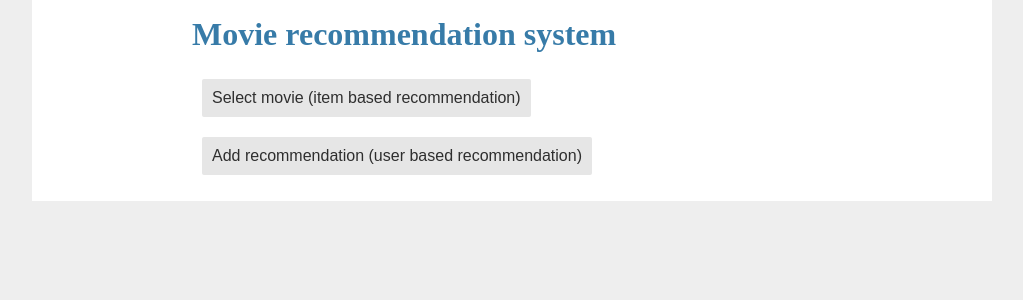
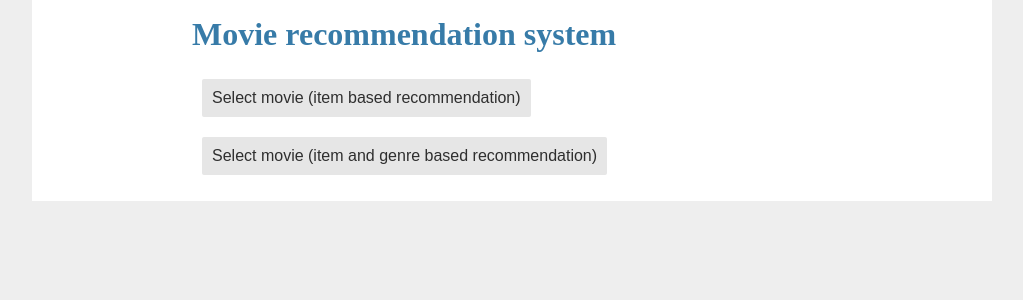
Before and after one commit to robertjankowski/movie-recommendation-system, a Flask app: page / in a window 1280 px wide. Shown: the part 74-374 px from the top of the page, without its empty margins (128-1151 px from the left). Run offline with Flask 2, Linux system fonts and the light colour scheme; parts of the project's set-up code (start-up, migrations or seed data) failed here and were passed over; some libraries are stand-ins or nearby versions.

Commit message:
add genre recommendation

```diff
--- a/app.py
+++ b/app.py
@@ -1,9 +1,10 @@
 import pandas as pd
 from flask import Flask, render_template, request
-from recommendation.recommender import item_based_recom, rename_columns
+from recommendation.recommender import item_based_recom, rename_columns, item_and_genre_based_recom, categories
 
 app = Flask(__name__)
 app.recommender = pd.read_parquet('models/recommender_df.parquet.gzip')
+app.movies = pd.read_parquet('models/movies.parquet.gzip')
 rename_columns(app.recommender)
 
 
@@ -24,8 +25,17 @@ def recommend_movie():
         df = item_based_recom(app.recommender, movie_title).head(10)
     except Exception:
         return render_template('error_title.html')
-    # return render_template('movie.html', tables=[df.to_html(classes='data')], titles=df.columns.values)
     return render_template('movie.html', name='Movie recommendation for {}'.format(movie_title), data=df)
+
+
+@app.route('/genre', methods=['POST'])
+def recommend_movie_genre():
+    movie_title = request.form['movie_title']
+    try:
+        df = item_and_genre_based_recom(item_based_recom(app.recommender, movie_title), app.movies, categories)
+    except Exception:
+        return render_template('error_title.html')
+    return render_template('movie.html', name='Movie and genre recommendation for {}'.format(movie_title), data=df)
 
 
 if __name__ == '__main__':
--- a/recommendation/recommender.py
+++ b/recommendation/recommender.py
@@ -1,14 +1,30 @@
 import pandas as pd
 import re
+import sklearn.metrics.pairwise as pw
+
+categories = ['Film-Noir', 'Adventure', 'Children', 'IMAX', 'Crime', 'Documentary', 'Fantasy', 'Musical', 'Romance',
+              'Mystery', 'Thriller', 'Animation', 'Action', 'Comedy', 'War', 'Drama', 'Western', 'Sci-Fi', 'Horror']
 
 
 def item_based_recom(recommender_df, film_name):
-    ## Item Rating Based Cosine Similarity
     film_name = remove_date_tolower_title(film_name)
     cosine_df = pd.DataFrame(recommender_df[film_name].sort_values(ascending=False))
     cosine_df.reset_index(level=0, inplace=True)
     cosine_df.columns = ['title', 'cosine_sim']
     return cosine_df
+
+
+def item_and_genre_based_recom(recommender_df, movies, categories):
+    top_cos_genre = pd.merge(recommender_df, movies, on='title')
+    top_cos_genre['genre_similarity'] = [pairwise_row_diff(top_cos_genre, 0, row, categories) for row in
+                                         top_cos_genre.index.values]
+    return top_cos_genre[['title', 'cosine_sim', 'genre_similarity']]
+
+
+def pairwise_row_diff(df, row1, row2, column_names):
+    matrix_row1 = [[df.loc[row1, cat] for cat in column_names]]
+    matrix_row2 = [[df.loc[row2, cat] for cat in column_names]]
+    return round(pw.cosine_similarity(matrix_row1, matrix_row2)[0][0], 5)
 
 
 def remove_date_tolower_title(movie_title):
--- a/templates/index.html
+++ b/templates/index.html
@@ -1,15 +1,17 @@
-{% extends 'base.html'%}
+{% extends 'base.html' %}
 
 {% block content %}
 
-<h1>Movie recommendation system</h1>
+    <h1>Movie recommendation system</h1>
 
+    <button class="recommend-button pure-button"
+            onclick="window.location.href='{{ url_for( 'recommend_movie') }}';">Select movie (item based
+        recommendation)
+    </button>
 
-<button class="recommend-button pure-button"
-        onclick="window.location.href='{{ url_for( 'recommend_movie') }}';">Select movie (item based
-    recommendation)
-</button>
-
-<button class="recommend-button pure-button">Add recommendation (user based recommendation)</button>
+    <button class="recommend-button pure-button"
+            onclick="window.location.href='{{ url_for( 'recommend_movie_genre') }}';">Select movie (item and genre based
+        recommendation)
+    </button>
 
 {% endblock %}
```
Also changed, not shown: 1 other file.
